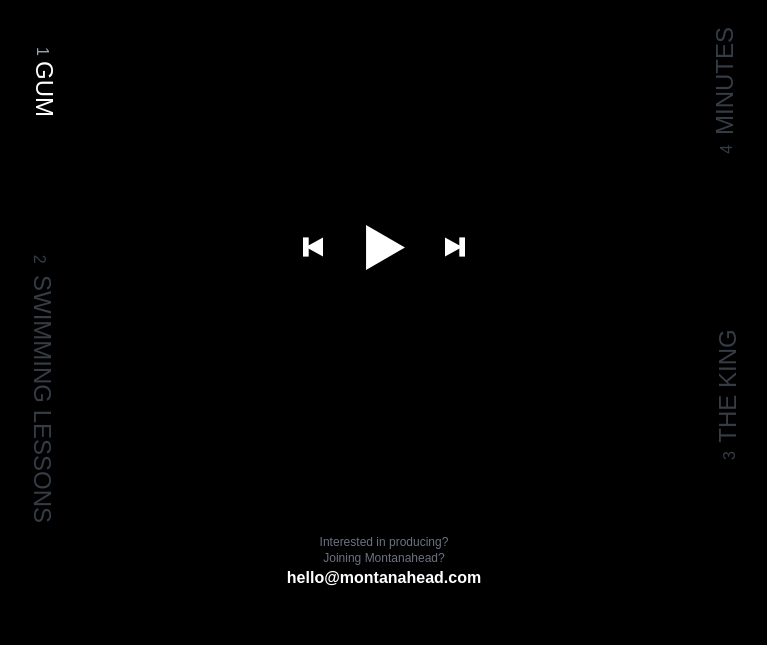
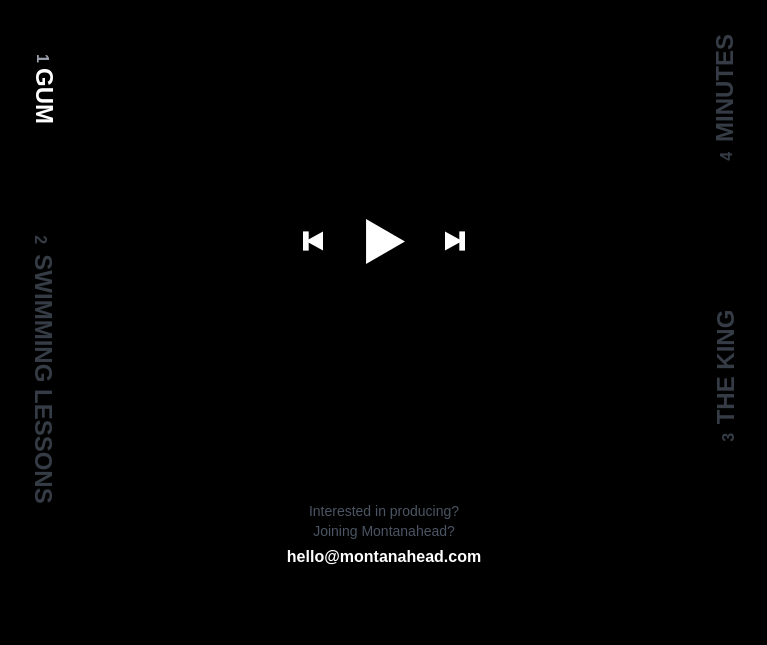
Before and after one commit to garrettprince/montanahead, a Svelte app: page / in a window 1280 px wide. Shown: the part 155-800 px from the top of the page, without its empty margins (256-1023 px from the left). Built offline with nearby package versions, Linux system fonts and the light colour scheme; a web font is replaced by a local one.

Commit message:
Font and sizing changes

```diff
--- a/src/app.css
+++ b/src/app.css
@@ -3,15 +3,6 @@
 @tailwind utilities;
 
 @layer base {
-	@font-face {
-		font-family: 'NHaasGroteskRg';
-		src: url('./fonts/NHaasGroteskTXPro-55Rg.ttf') format('truetype');
-	}
-
-	@font-face {
-		font-family: 'NHaasGroteskBld';
-		src: url('./fonts/NHaasGroteskTXPro-75Bd.ttf') format('truetype');
-	}
 
 	* {
 		box-sizing: border-box;
@@ -28,17 +19,4 @@
 		background-color: black;
 		color: white;
 	}
-
-	/* .glow {
-
-		animation: glow 5s ease-in-out infinite alternate;
-	}
-
-	@keyframes glow {
-		from {
-			text-shadow: 0 0 5px #fff, 0 0 10px #fff, 0 0 20px #fff, 0 0 30px #fff, 0 0 40px #fff, 0 0 50px #fff;
-		}
-		to {
-			text-shadow: 0 0 5px #fff, 0 0 10px #fff, 0 0 20px #fff, 0 0 30px #fff, 0 0 40px #fff, 0 0 50px #fff;
-		} */
 }
--- a/src/lib/components/Footer.svelte
+++ b/src/lib/components/Footer.svelte
@@ -1,21 +1,16 @@
 <script>
-	let isHidden = false;
-
-	screen.addEventListener('orientationchange', function () {
-		isHidden = true;
-	});
 </script>
 
 <main class="flex align-bottom">
 	<div class="flex-col justify-center mx-auto my-6">
-		<p class:hidden={isHidden} class="flex justify-center font-light text-xs text-gray-500">
+		<p class="flex justify-center font-normal text-sm text-gray-600">
 			Interested in producing?
 		</p>
-		<p class:hidden={isHidden} class="flex justify-center font-light text-xs text-gray-500">
+		<p class="flex justify-center font-normal text-sm text-gray-600">
 			Joining Montanahead?
 		</p>
 		<button
-			class="flex mx-auto font-bold transform lg:transition lg:ease-out lg:hover:scale-105 lg:duration-[500ms] lg:hover:font-nhaasbd lg:hover:text-transparent lg:hover:bg-clip-text lg:hover:bg-gradient-to-r from-orange-600 to-pink-600 "
+			class="flex mx-auto pt-1 font-bold transform lg:transition lg:ease-out lg:hover:scale-105 lg:duration-[500ms] lg:hover:font-nhaasbd lg:hover:text-transparent lg:hover:bg-clip-text lg:hover:bg-gradient-to-r from-orange-600 to-pink-600 "
 			>hello@montanahead.com</button
 		>
 	</div>
--- a/src/lib/components/Nav.svelte
+++ b/src/lib/components/Nav.svelte
@@ -5,7 +5,7 @@
 <nav class="flex justify-between">
 	<Logo />
 	<div class="flex-col my-6 mr-8">
-		<p class="flex justify-center font-medium text-xl font-nhaasbd">MONTANAHEAD</p>
+		<p class="flex justify-center font-extrabold text-xl font-nhaasbd">MONTANAHEAD</p>
 		<p class="flex mr-[0.1rem] font-extrabold justify-end">DEMOS</p>
 	</div>
 </nav>
--- a/src/lib/components/Player.svelte
+++ b/src/lib/components/Player.svelte
@@ -165,20 +165,20 @@
 	<!-- Gum Container -->
 	<div class="flex flex-col">
 		{#if currentSong === gum}
-			<p class="flex transform rotate-90 ml-3 mb-[-1rem] text-gray-400 font-nhaasbd">1</p>
-			<p class="flex ml-4 font-nhaasbd text-2xl transform rotate-90">
+			<p class="flex transform rotate-90 ml-3 mb-[-1rem] text-gray-400 font-extrabold">1</p>
+			<p class="flex ml-4 font-extrabold text-2xl transform rotate-90">
 				{gum}
 			</p>
 		{:else}
 			<p
 				on:click={gumClick}
-				class="flex transform rotate-90 ml-3 mb-[-1rem] text-gray-600/70 font-nhaasbd cursor-pointer"
+				class="flex transform rotate-90 ml-3 mb-[-1rem] text-gray-600/70 font-extrabold cursor-pointer"
 			>
 				1
 			</p>
 			<button
 				on:click={gumClick}
-				class="flex ml-4 font-nhaasbd text-2xl transform rotate-90 text-gray-600/70 cursor-pointer"
+				class="flex ml-4 font-extrabold text-2xl transform rotate-90 text-gray-600/70 cursor-pointer"
 			>
 				{gum}
 			</button>
@@ -188,20 +188,20 @@
 	<!-- Minutes Container -->
 	<div class="flex flex-col">
 		{#if currentSong === minutes}
-			<p class="flex font-nhaasbd text-2xl mr-[-0.7rem] mb-1 transform rotate-270">
+			<p class="flex font-extrabold text-2xl mr-[-0.7rem] mb-1 transform rotate-270">
 				{minutes}
 			</p>
-			<p class="flex transform rotate-270 ml-[0.95rem] text-gray-400 font-nhaasbd">4</p>
+			<p class="flex transform rotate-270 ml-[0.95rem] text-gray-400 font-extrabold">4</p>
 		{:else}
 			<p
 				on:click={minutesClick}
-				class="flex font-nhaasbd text-2xl mr-[-0.7rem] mb-1 transform rotate-270 text-gray-600/70 cursor-pointer"
+				class="flex font-extrabold text-2xl mr-[-0.7rem] mb-1 transform rotate-270 text-gray-600/70 cursor-pointer"
 			>
 				{minutes}
 			</p>
 			<button
 				on:click={minutesClick}
-				class="flex transform rotate-270 ml-[0.95rem] text-gray-600/70 font-nhaasbd cursor-pointer"
+				class="flex transform rotate-270 ml-[0.95rem] text-gray-600/70 font-extrabold cursor-pointer"
 				>4</button
 			>
 		{/if}
@@ -308,11 +308,6 @@
 			</svg>
 		</button>
 	</div>
-
-	<div id="waveform" />
-
-	<!-- Song Progress/Time Bar -->
-	<!-- <div class="flex bg-red-500 w-20 h-1" /> -->
 </main>
 
 <!-- Bottom Song Container -->
@@ -320,20 +315,20 @@
 	<!-- Swimming Lessons Container -->
 	<div class="flex flex-col">
 		{#if currentSong === swimmingLessons}
-			<p class="flex transform rotate-90 ml-[-5.5rem] mb-[-0.7rem] text-gray-400 font-nhaasbd">2</p>
-			<p class="flex ml-[-5.1rem] font-nhaasbd text-2xl transform rotate-90">
+			<p class="flex transform rotate-90 ml-[-5.5rem] mb-[-0.7rem] text-gray-400 font-extrabold">2</p>
+			<p class="flex ml-[-5.1rem] font-extrabold text-2xl transform rotate-90">
 				{swimmingLessons}
 			</p>
 		{:else}
 			<p
 				on:click={swimmingLessonsClick}
-				class="flex transform rotate-90 ml-[-5.5rem] mb-[-0.7rem] text-gray-600/70 font-nhaasbd cursor-pointer"
+				class="flex transform rotate-90 ml-[-5.5rem] mb-[-0.7rem] text-gray-600/70 font-extrabold cursor-pointer"
 			>
 				2
 			</p>
 			<button
 				on:click={swimmingLessonsClick}
-				class="flex ml-[-5.1rem] font-nhaasbd text-2xl transform rotate-90 text-gray-600/70 cursor-pointer"
+				class="flex ml-[-5.1rem] font-extrabold text-2xl transform rotate-90 text-gray-600/70 cursor-pointer"
 			>
 				{swimmingLessons}
 			</button>
@@ -343,20 +338,20 @@
 	<!-- The King Container -->
 	<div class="flex flex-col">
 		{#if currentSong === theKing}
-			<p class="flex font-nhaasbd text-2xl mr-[-1rem] mb-[-0.3rem] transform rotate-270">
+			<p class="flex font-extrabold text-2xl mr-[-1rem] mb-[-0.3rem] transform rotate-270">
 				{theKing}
 			</p>
-			<p class="flex transform rotate-270 ml-[0.5rem] mr-[-0.8rem] text-gray-400 font-nhaasbd">3</p>
+			<p class="flex transform rotate-270 ml-[0.5rem] mr-[-0.8rem] text-gray-400 font-extrabold">3</p>
 		{:else}
 			<button
 				on:click={theKingClick}
-				class="flex font-nhaasbd text-2xl mr-[-1rem] mb-[-0.3rem] transform rotate-270 text-gray-600/70 cursor-pointer"
+				class="flex font-extrabold text-2xl mr-[-1rem] mb-[-0.3rem] transform rotate-270 text-gray-600/70 cursor-pointer"
 			>
 				{theKing}
 			</button>
 			<p
 				on:click={theKingClick}
-				class="flex transform rotate-270 ml-[0.5rem] mr-[-0.8rem] text-gray-600/70 font-nhaasbd cursor-pointer"
+				class="flex transform rotate-270 ml-[0.5rem] mr-[-0.8rem] text-gray-600/70 font-extrabold c∫ursor-pointer"
 			>
 				3
 			</p>
--- a/src/routes/index.svelte
+++ b/src/routes/index.svelte
@@ -19,7 +19,7 @@
 		<header class="">
 			<Nav />
 		</header>
-		<main class="flex flex-col justify-evenly h-screen lg:h-4/6">
+		<main class="flex flex-col justify-evenly h-screen lg:h-3/5">
 			<Player />
 		</main>
 		<Footer />
```
Also changed, not shown: static/fonts/NHaasGroteskTXPro-55Rg.ttf (deleted), static/fonts/NHaasGroteskTXPro-65Md.ttf (deleted), static/fonts/NHaasGroteskTXPro-75Bd.ttf (deleted).
